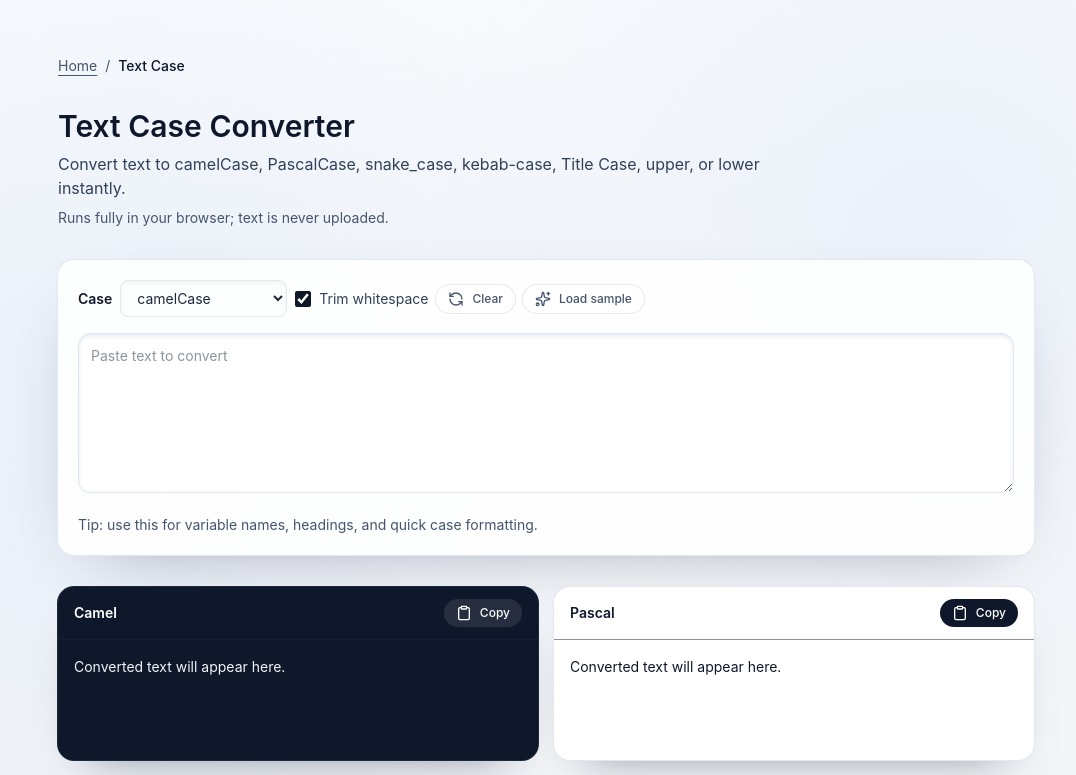
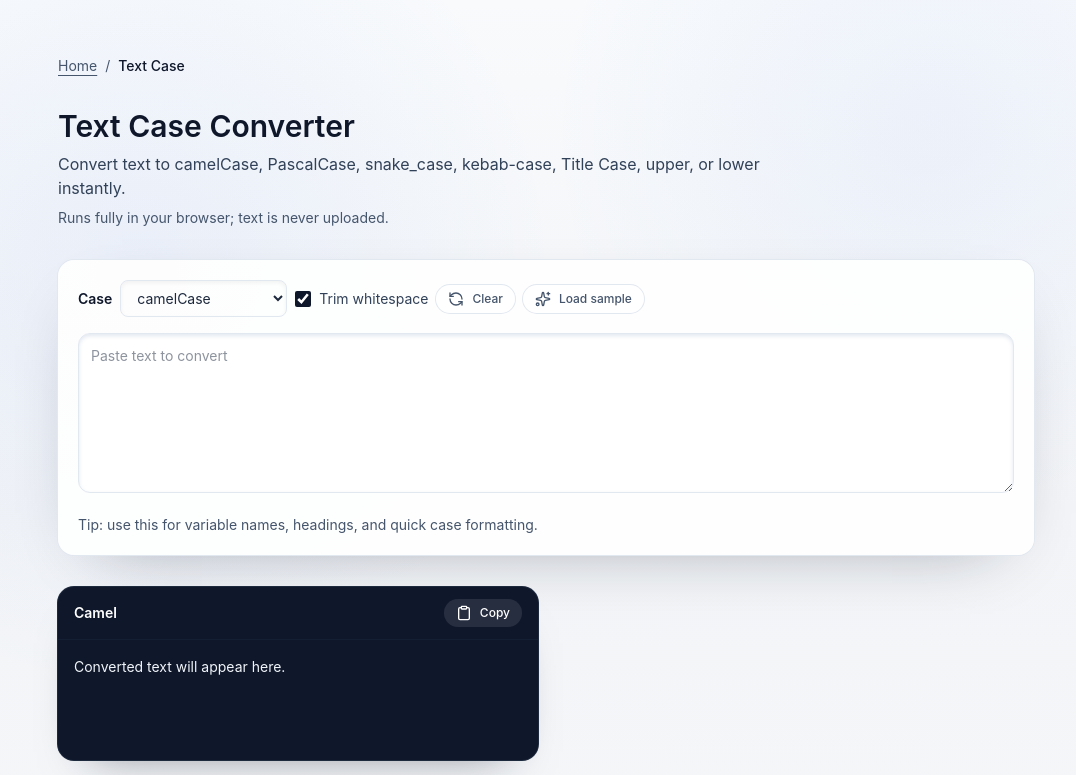
Before and after one commit to ChainPix/custom-website, a Next.js app: page /text-case in a window 1280 px wide. Shown: the top 775 px of the page, without its empty margins (94-1170 px from the left). Built offline with nearby package versions, Linux system fonts and the light colour scheme; no server answers.

Commit message:
Updated the Text Case tool to do lazy, deferred conversion with a worker path for large inputs, plus on-demand “all outputs” generation and a lightweight virtualization hint for future growth. The render-time warning state is gone, and the toggle now truly controls compute scope

```diff
--- a/app/(tools)/text-case/client.tsx
+++ b/app/(tools)/text-case/client.tsx
@@ -1,8 +1,8 @@
 "use client";
 
 import Link from "next/link";
-import { useMemo, useState } from "react";
-import { Clipboard, Check, Download, Eye, EyeOff, RefreshCcw, Sparkles } from "lucide-react";
+import { useCallback, useDeferredValue, useEffect, useMemo, useRef, useState } from "react";
+import { Clipboard, Check, Download, RefreshCcw, Sparkles } from "lucide-react";
 
 type CaseType = "camel" | "pascal" | "snake" | "kebab" | "title" | "upper" | "lower" | "sentence" | "capitalized";
 
@@ -45,31 +45,160 @@ const converters: Record<CaseType, (text: string) => string> = {
 };
 
 const LARGE_THRESHOLD = 50000;
+const VIRTUALIZE_AFTER = 12;
+const caseOrder: CaseType[] = [
+  "camel",
+  "pascal",
+  "snake",
+  "kebab",
+  "title",
+  "upper",
+  "lower",
+  "sentence",
+  "capitalized",
+];
+
+type OutputEntry = readonly [CaseType, string];
 
 export default function TextCaseClient() {
   const [input, setInput] = useState("");
   const [selected, setSelected] = useState<CaseType>("camel");
   const [copiedKey, setCopiedKey] = useState<CaseType | null>(null);
   const [trimInput, setTrimInput] = useState(true);
-  const [warning, setWarning] = useState("");
   const [status, setStatus] = useState("Ready");
-  const [showOnlySelected, setShowOnlySelected] = useState(false);
+  const [showOnlySelected, setShowOnlySelected] = useState(true);
+  const [outputs, setOutputs] = useState<OutputEntry[]>([]);
+  const [isComputing, setIsComputing] = useState(false);
+  const workerRef = useRef<Worker | null>(null);
+  const pendingWorker = useRef(new Map<number, (outputs: OutputEntry[]) => void>());
+  const workerRequestId = useRef(0);
+  const deferredInput = useDeferredValue(input);
 
-  const outputs = useMemo(() => {
-    const text = trimInput ? input.trim() : input;
-    const entries = Object.entries(converters) as Array<[CaseType, (t: string) => string]>;
-    return entries.map(([key, fn]) => [key, fn(text)] as const);
-  }, [input, trimInput]);
+  const normalizedInput = useMemo(
+    () => (trimInput ? deferredInput.trim() : deferredInput),
+    [deferredInput, trimInput],
+  );
+  const visibleKeys = useMemo(() => (showOnlySelected ? [selected] : caseOrder), [showOnlySelected, selected]);
+  const chars = input.length;
+  const lines = useMemo(() => (input ? input.split("\n").length : 0), [input]);
+  const warning = useMemo(() => {
+    if (!input || chars < LARGE_THRESHOLD) return "";
+    return `Large input detected (${chars.toLocaleString()} chars, ${lines.toLocaleString()} lines). Conversions may take a moment.`;
+  }, [chars, input, lines]);
+  const isLargeInput = normalizedInput.length >= LARGE_THRESHOLD;
 
-  const chars = input.length;
-  const lines = input ? input.split("\n").length : 0;
+  useEffect(() => {
+    if (typeof Worker === "undefined") return;
+    const worker = new Worker(new URL("./text-case.worker.ts", import.meta.url), { type: "module" });
+    worker.onmessage = (event) => {
+      const { id, outputs: workerOutputs } = event.data as { id: number; outputs: OutputEntry[] };
+      const resolver = pendingWorker.current.get(id);
+      if (resolver) {
+        resolver(workerOutputs);
+        pendingWorker.current.delete(id);
+      }
+    };
+    workerRef.current = worker;
+    return () => {
+      worker.terminate();
+      workerRef.current = null;
+      pendingWorker.current.clear();
+    };
+  }, []);
 
-  if (warning && chars < LARGE_THRESHOLD) {
-    setWarning("");
+  const buildOutputs = useCallback((text: string, keys: CaseType[]) => {
+    if (!text) {
+      return keys.map((key) => [key, ""] as const);
     }
-  if (!warning && chars >= LARGE_THRESHOLD) {
-    setWarning(`Large input detected (${chars.toLocaleString()} chars, ${lines.toLocaleString()} lines). Conversions may take a moment.`);
+    return keys.map((key) => [key, converters[key](text)] as const);
+  }, []);
+
+  const computeWithWorker = useCallback(
+    (text: string, keys: CaseType[]) =>
+      new Promise<OutputEntry[]>((resolve) => {
+        if (!workerRef.current) {
+          resolve(buildOutputs(text, keys));
+          return;
         }
+        const id = (workerRequestId.current += 1);
+        pendingWorker.current.set(id, resolve);
+        workerRef.current.postMessage({ id, text, keys });
+      }),
+    [buildOutputs],
+  );
+
+  const computeWithIdle = useCallback(
+    (text: string, keys: CaseType[]) =>
+      new Promise<OutputEntry[]>((resolve) => {
+        if (!text) {
+          resolve(keys.map((key) => [key, ""] as const));
+          return;
+        }
+        if (typeof requestIdleCallback !== "function") {
+          resolve(buildOutputs(text, keys));
+          return;
+        }
+        const results: OutputEntry[] = [];
+        let index = 0;
+        const handle = (deadline: IdleDeadline) => {
+          while ((deadline.timeRemaining() > 0 || deadline.didTimeout) && index < keys.length) {
+            const key = keys[index];
+            results.push([key, converters[key](text)]);
+            index += 1;
+          }
+          if (index < keys.length) {
+            requestIdleCallback(handle, { timeout: 1200 });
+          } else {
+            resolve(results);
+          }
+        };
+        requestIdleCallback(handle, { timeout: 1200 });
+      }),
+    [buildOutputs],
+  );
+
+  const computeOutputs = useCallback(
+    async (text: string, keys: CaseType[]) => {
+      if (!text) {
+        return keys.map((key) => [key, ""] as const);
+      }
+      if (text.length >= LARGE_THRESHOLD && workerRef.current) {
+        return computeWithWorker(text, keys);
+      }
+      if (text.length >= LARGE_THRESHOLD) {
+        return computeWithIdle(text, keys);
+      }
+      return buildOutputs(text, keys);
+    },
+    [buildOutputs, computeWithIdle, computeWithWorker],
+  );
+
+  useEffect(() => {
+    let cancelled = false;
+    const run = async () => {
+      if (!normalizedInput) {
+        setOutputs(buildOutputs("", visibleKeys));
+        setIsComputing(false);
+        return;
+      }
+      if (isLargeInput) {
+        setIsComputing(true);
+        const result = await (workerRef.current
+          ? computeWithWorker(normalizedInput, visibleKeys)
+          : computeWithIdle(normalizedInput, visibleKeys));
+        if (cancelled) return;
+        setOutputs(result);
+        setIsComputing(false);
+        return;
+      }
+      setOutputs(buildOutputs(normalizedInput, visibleKeys));
+      setIsComputing(false);
+    };
+    run();
+    return () => {
+      cancelled = true;
+    };
+  }, [buildOutputs, computeWithIdle, computeWithWorker, isLargeInput, normalizedInput, visibleKeys]);
 
   const handleCopy = async (text: string, key: CaseType) => {
     try {
@@ -83,16 +212,20 @@ export default function TextCaseClient() {
     }
   };
 
-  const handleCopySelected = () => {
-    const entry = outputs.find(([key]) => key === selected);
+  const handleCopySelected = async () => {
+    const text = trimInput ? input.trim() : input;
+    const entries = await computeOutputs(text, [selected]);
+    const entry = entries[0];
     if (!entry) return;
     handleCopy(entry[1], selected);
   };
 
   const handleCopyAll = async () => {
-    const text = outputs.map(([key, value]) => `${key}: ${value}`).join("\n");
+    const text = trimInput ? input.trim() : input;
+    const entries = await computeOutputs(text, caseOrder);
+    const outputText = entries.map(([key, value]) => `${key}: ${value}`).join("\n");
     try {
-      await navigator.clipboard.writeText(text);
+      await navigator.clipboard.writeText(outputText);
       setStatus("Copied all");
     } catch (err) {
       console.error("Copy failed", err);
@@ -100,9 +233,11 @@ export default function TextCaseClient() {
     }
   };
 
-  const handleDownload = () => {
-    const text = outputs.map(([key, value]) => `${key}: ${value}`).join("\n");
-    const blob = new Blob([text], { type: "text/plain" });
+  const handleDownload = async () => {
+    const text = trimInput ? input.trim() : input;
+    const entries = await computeOutputs(text, caseOrder);
+    const outputText = entries.map(([key, value]) => `${key}: ${value}`).join("\n");
+    const blob = new Blob([outputText], { type: "text/plain" });
     const url = URL.createObjectURL(blob);
     const link = document.createElement("a");
     link.href = url;
@@ -212,11 +347,18 @@ export default function TextCaseClient() {
       </div>
 
       <div className="grid gap-4 md:grid-cols-2">
-        {(showOnlySelected ? outputs.filter(([key]) => key === selected) : outputs).map(([key, value]) => (
+        {outputs.map(([key, value]) => {
+          const isSelected = key === selected;
+          const cardStyle =
+            !showOnlySelected && outputs.length > VIRTUALIZE_AFTER
+              ? { contentVisibility: "auto", containIntrinsicSize: "260px" }
+              : undefined;
+          return (
             <div
               key={key}
+              style={cardStyle}
               className={`rounded-2xl ${
-              key === selected ? "bg-slate-900 text-white ring-slate-800" : "bg-white text-slate-900 ring-slate-200"
+                isSelected ? "bg-slate-900 text-white ring-slate-800" : "bg-white text-slate-900 ring-slate-200"
               } shadow-[0_24px_48px_-32px_rgba(15,23,42,0.55)] ring-1`}
             >
               <div className="flex items-center justify-between border-b border-slate-800/50 px-4 py-3">
@@ -224,7 +366,7 @@ export default function TextCaseClient() {
                 <button
                   onClick={() => handleCopy(value, key)}
                   className={`flex items-center gap-2 rounded-full px-3 py-1.5 text-xs font-medium transition ${
-                  key === selected
+                    isSelected
                       ? "bg-white/10 hover:bg-white/20"
                       : "bg-slate-900 text-white hover:-translate-y-0.5"
                   }`}
@@ -235,16 +377,17 @@ export default function TextCaseClient() {
               </div>
               <pre
                 className={`min-h-[120px] whitespace-pre-wrap break-words p-4 text-sm leading-relaxed ${
-                key === selected ? "text-slate-100" : "text-slate-900"
+                  isSelected ? "text-slate-100" : "text-slate-900"
                 }`}
                 role="region"
                 aria-label={`${key} output`}
                 tabIndex={0}
               >
-              {value || "Converted text will appear here."}
+                {value || (isComputing ? "Converting..." : "Converted text will appear here.")}
               </pre>
             </div>
-        ))}
+          );
+        })}
       </div>
 
       <div className="flex flex-wrap items-center gap-2 rounded-2xl bg-white/90 p-4 shadow-[var(--shadow-soft)] ring-1 ring-slate-200">
--- /dev/null
+++ b/app/(tools)/text-case/text-case.worker.ts
@@ -0,0 +1,49 @@
+/// <reference lib="webworker" />
+
+type CaseType = "camel" | "pascal" | "snake" | "kebab" | "title" | "upper" | "lower" | "sentence" | "capitalized";
+
+const toWords = (text: string) =>
+  text
+    .replace(/[_-]/g, " ")
+    .replace(/([a-z])([A-Z])/g, "$1 $2")
+    .split(/\s+/)
+    .map((w) => w.trim())
+    .filter(Boolean);
+
+const converters: Record<CaseType, (text: string) => string> = {
+  camel: (text) => {
+    const words = toWords(text.toLowerCase());
+    return words
+      .map((w, idx) => (idx === 0 ? w : w.charAt(0).toUpperCase() + w.slice(1)))
+      .join("");
+  },
+  pascal: (text) => {
+    const words = toWords(text.toLowerCase());
+    return words.map((w) => w.charAt(0).toUpperCase() + w.slice(1)).join("");
+  },
+  snake: (text) => toWords(text).join("_").toLowerCase(),
+  kebab: (text) => toWords(text).join("-").toLowerCase(),
+  title: (text) =>
+    toWords(text)
+      .map((w) => w.charAt(0).toUpperCase() + w.slice(1))
+      .join(" "),
+  upper: (text) => text.toUpperCase(),
+  lower: (text) => text.toLowerCase(),
+  sentence: (text) => {
+    const trimmed = text.trim();
+    if (!trimmed) return "";
+    return trimmed.charAt(0).toUpperCase() + trimmed.slice(1).toLowerCase();
+  },
+  capitalized: (text) =>
+    toWords(text)
+      .map((w) => w.charAt(0).toUpperCase() + w.slice(1).toLowerCase())
+      .join(" "),
+};
+
+const ctx = self as DedicatedWorkerGlobalScope;
+
+ctx.onmessage = (event) => {
+  const { id, text, keys } = event.data as { id: number; text: string; keys: CaseType[] };
+  const outputs = keys.map((key) => [key, converters[key](text)] as const);
+  ctx.postMessage({ id, outputs });
+};
```
Also changed, not shown: app/(tools)/text-case/TEXT_CASE.md (+3 -0 lines). Lines whose indentation alone changed are shown as unchanged.
